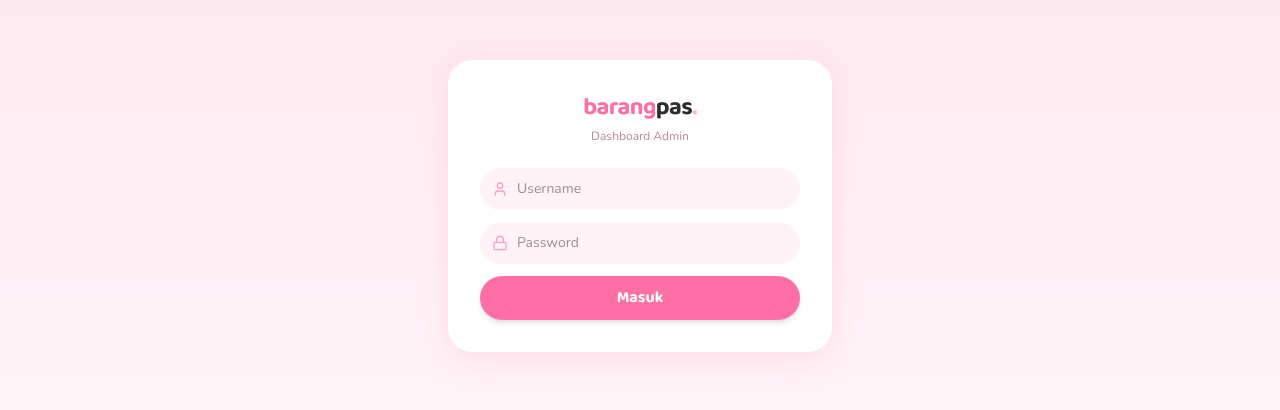
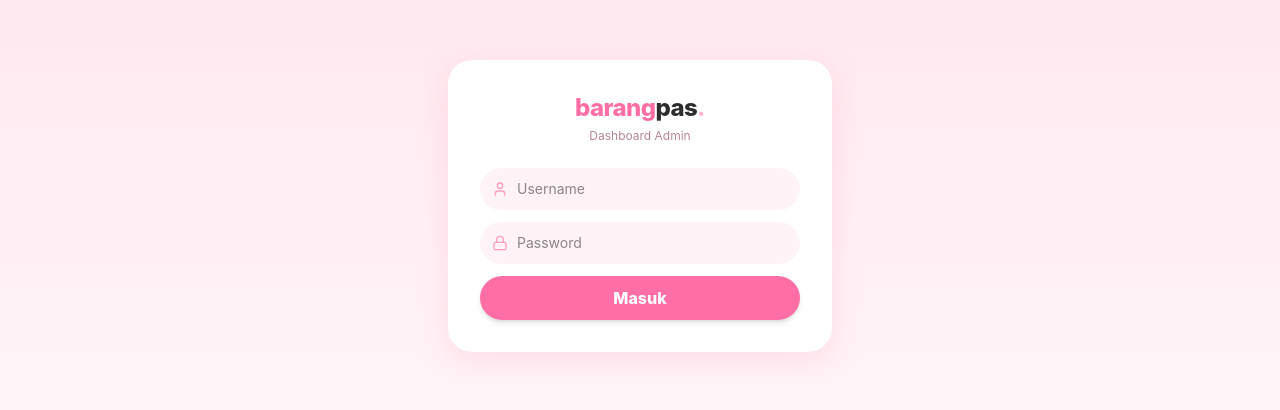
Before and after one commit to afnannuzulasugihartono/barangpas.id, a React (Vite) app: page /admin/login in a window 1280 px wide. Shown: the part 194-604 px from the top of the page. Built offline with nearby package versions, Linux system fonts and the light colour scheme.

Commit message:
style: refresh BarangPas design system

```diff
--- a/src/index.css
+++ b/src/index.css
@@ -1,13 +1,13 @@
 @import "tailwindcss";
 
 @theme {
-  --font-heading: 'Baloo 2', 'Fredoka', system-ui, sans-serif;
-  --font-body: 'Nunito', system-ui, sans-serif;
+  --font-heading: 'Inter', 'Plus Jakarta Sans', system-ui, sans-serif;
+  --font-body: 'Inter', 'Plus Jakarta Sans', system-ui, sans-serif;
 }
 
 @font-face {
-  font-family: 'Baloo 2';
-  src: local('Baloo 2');
+  font-family: 'Inter';
+  src: local('Inter');
 }
 
 html {
@@ -17,13 +17,13 @@
 
 body {
   font-family: var(--font-body);
-  background-color: #FFFAFC;
-  color: #2D2D2D;
+  background-color: #FAFAF9;
+  color: #18181B;
 }
 
 ::selection {
-  background-color: #FFD1E3;
-  color: #2D2D2D;
+  background-color: #FBCFE8;
+  color: #18181B;
 }
 
 a:focus-visible,
@@ -31,17 +31,13 @@
 input:focus-visible,
 textarea:focus-visible,
 select:focus-visible {
-  outline: 2px solid #FF6FA5;
+  outline: 2px solid #EC4899;
   outline-offset: 2px;
 }
 
 @media (prefers-reduced-motion: reduce) {
-  html {
-    scroll-behavior: auto;
-  }
-  *,
-  *::before,
-  *::after {
+  html { scroll-behavior: auto; }
+  *, *::before, *::after {
     animation-duration: 0.01ms !important;
     animation-iteration-count: 1 !important;
     transition-duration: 0.01ms !important;
@@ -51,16 +47,11 @@
 
 .font-heading {
   font-family: var(--font-heading);
-  font-weight: 700;
+  font-weight: 800;
 }
 
-.no-scrollbar::-webkit-scrollbar {
-  display: none;
-}
-.no-scrollbar {
-  -ms-overflow-style: none;
-  scrollbar-width: none;
-}
+.no-scrollbar::-webkit-scrollbar { display: none; }
+.no-scrollbar { -ms-overflow-style: none; scrollbar-width: none; }
 
 .line-clamp-2 {
   display: -webkit-box;
```
